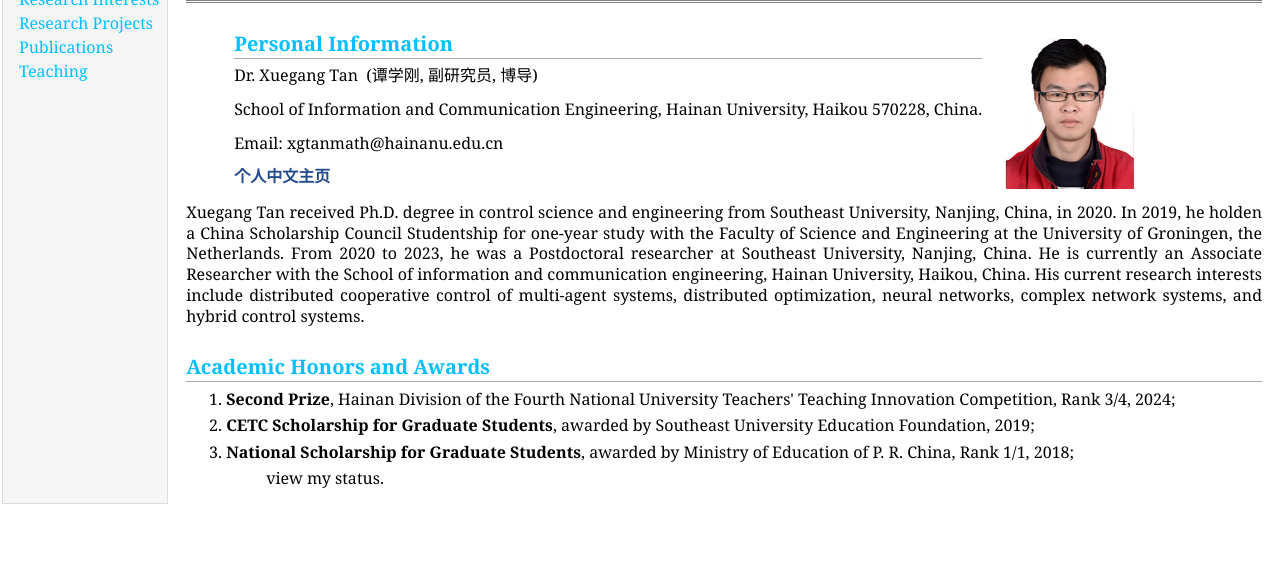
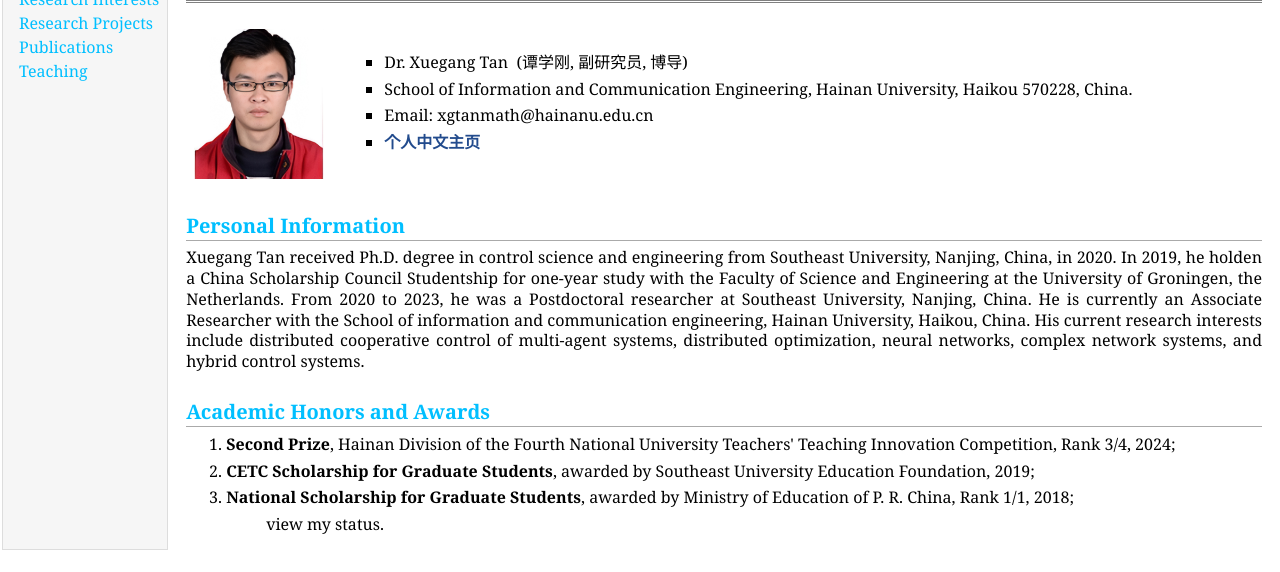
Before and after one commit to XuegangTan/XuegangTan.github.io, a plain HTML site: page index.html in a window 1280 px wide. Shown: the part 48-620 px from the top of the page. Drawn offline with Linux system fonts and the light colour scheme.

Commit message:
Update index.html

```diff
--- a/index.html
+++ b/index.html
@@ -26,29 +26,28 @@
 <div id="toptitle">
 <font  size=6, color=DeepSkyBlue><b>  Xuegang Tan's Homepage</b></font>
 </div>
-<table class="imgtable"><tr>
+<table class="imgtable"><tr><td>
+<img src="XuegangTan.png" alt="照片here" width="130px" height="150px"/>&nbsp;</td>
 <td align="left"><ul>
- <h2> <font color=DeepSkyBlue><b>Personal Information</b></font></h2>
-  	<p> Dr. Xuegang Tan &nbsp;(谭学刚, 副研究员, 博导)</p>
+<li><p> Dr. Xuegang Tan &nbsp;(谭学刚, 副研究员, 博导)</p>
+</li>
+<li><p>School of Information and Communication Engineering, Hainan University, Haikou 570228, China.</p>
+</li>
 
-  	<p>School of Information and Communication Engineering, Hainan University, Haikou 570228, China.</p>
+<!-- <li><p>Office: Room 406, School of Information and Communication Engineering, No 58 Renmin Avenue, Haikou 570228, China (办公地址: 海南省海口市人民大道58号海南大学信息与通信工程学院406)</p>
+ -->
+<!-- </li>
+<li><p>Telephone: 025-64252627</p>
+</li> -->
 
+<li><p>Email</b>: xgtanmath@hainanu.edu.cn <br />
+</li>
+<li><p><a href="https://sice.hainanu.edu.cn/info/1143/3271.htm" target="_blank"><b>个人中文主页</b></a><br />
+</li>
+</ul>
+</td></tr></table>
 
-	<!-- <li><p>Office: Room 406, School of Information and Communication Engineering, No 58 Renmin Avenue, Haikou 570228, China (办公地址: 海南省海口市人民大道58号海南大学信息与通信工程学院406)</p>
-	  -->
-	<!-- </li>
-	<li><p>Telephone: 025-64252627</p>
-	</li> -->
-
-	<p>Email</b>: xgtanmath@hainanu.edu.cn <br /></p>
-
-	<p><a href="https://sice.hainanu.edu.cn/info/1143/3271.htm" target="_blank"><b>个人中文主页</b></a><br />
-</ul>
-</td>
-	<td><img src="XuegangTan.png" alt="照片here" width="130px" height="150px" align='right'/>&nbsp;</td>
-</tr></table>
-
-<!-- <h2> <font color=DeepSkyBlue><b>Personal Information</b></font></h2> -->
+<h2> <font color=DeepSkyBlue><b>Personal Information</b></font></h2>
 <p style="text-align: justify;">  Xuegang Tan received Ph.D. degree in control science and engineering from Southeast University, Nanjing, China, in 2020.
 In 2019, he holden a China Scholarship Council Studentship for one-year study with the Faculty of Science and Engineering at the University of Groningen,
 the Netherlands. From  2020 to 2023, he was a Postdoctoral researcher at Southeast University, Nanjing, China. He is currently an Associate Researcher with
```
